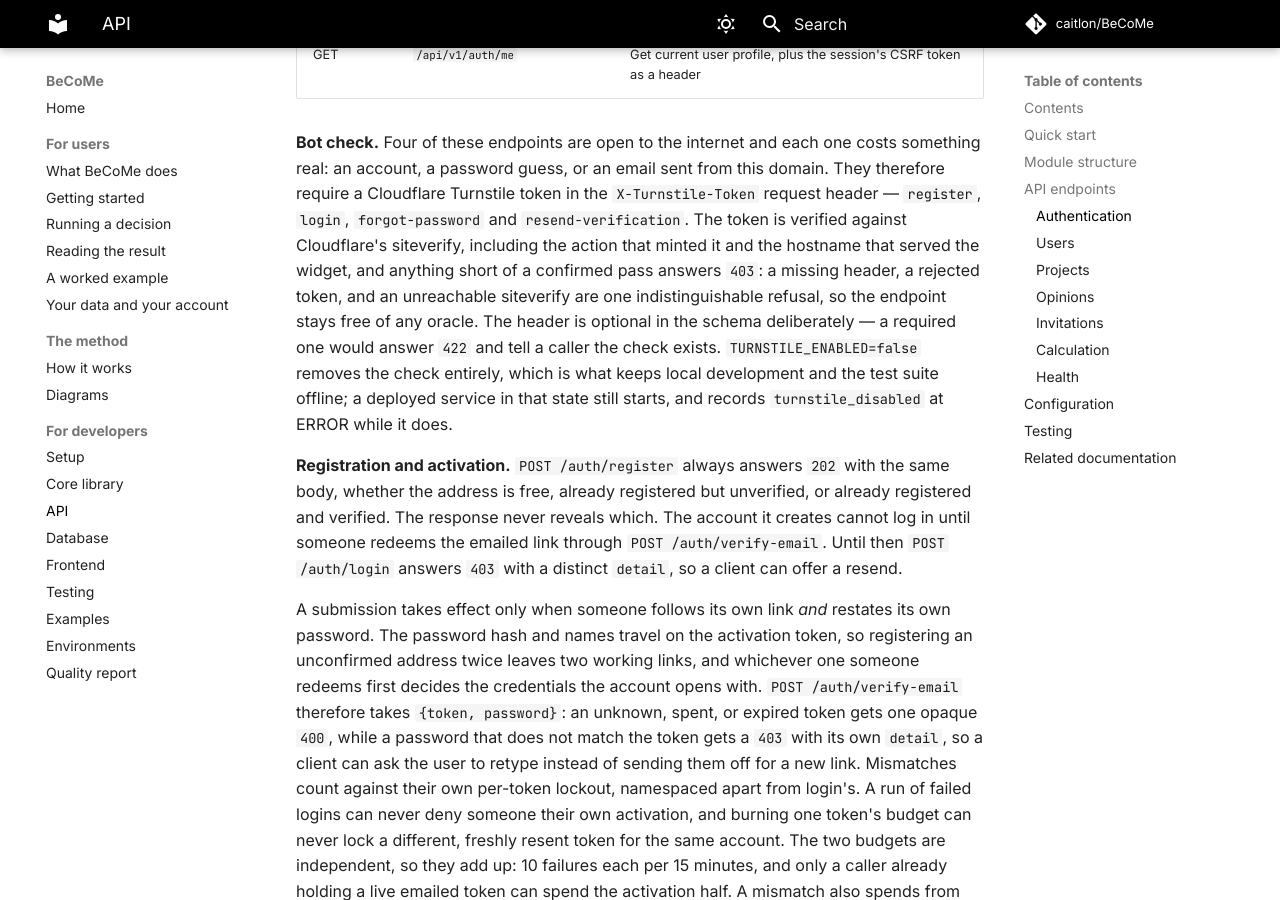
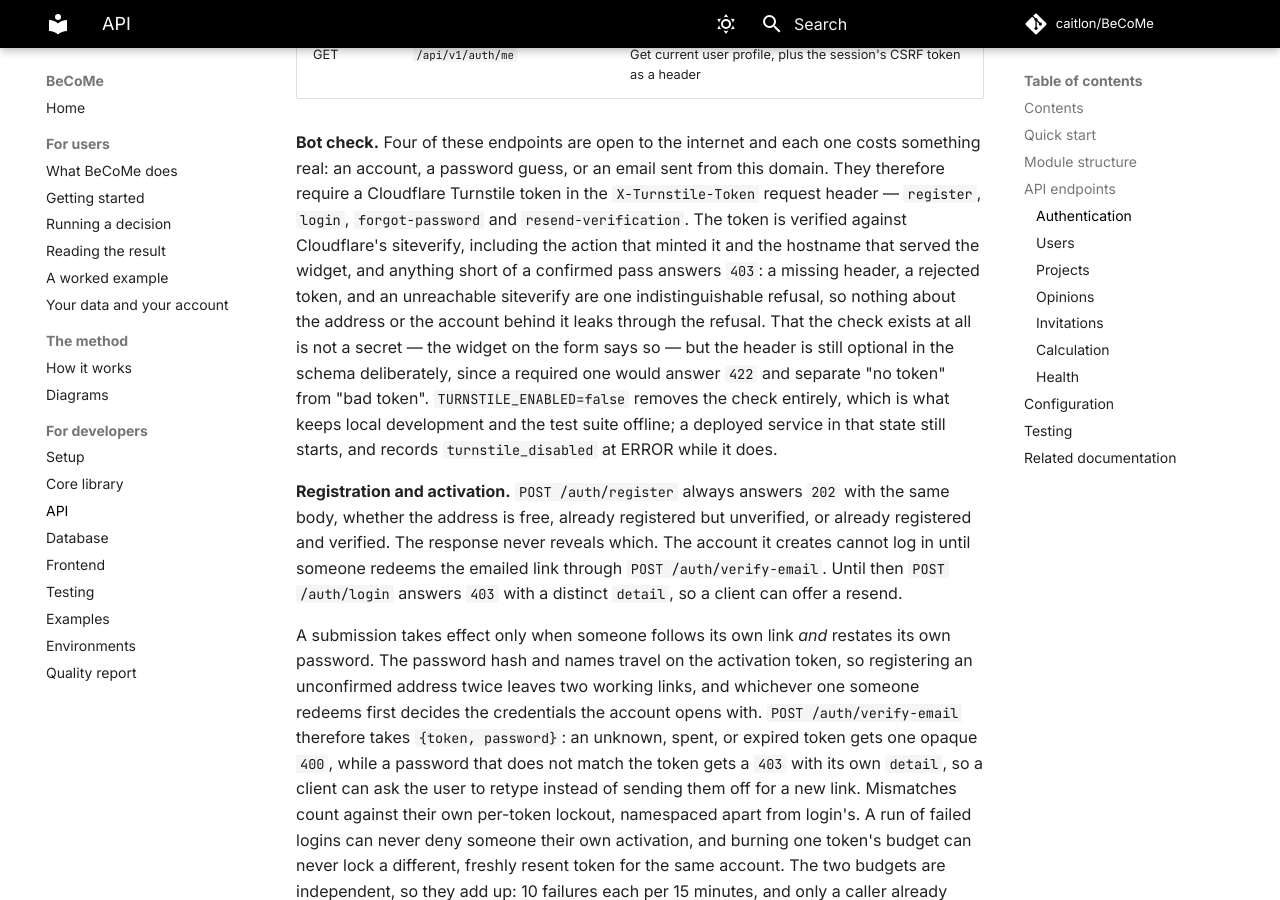
Before and after one commit to caitlon/BeCoMe, an MkDocs documentation site: the page built from docs/dev/api.md, in a window 1280 px wide and 900 px high, scrolled down 2772 px. Built offline with MkDocs 1.6.1 and Material for MkDocs 9.7.7, drawn with Linux system fonts in a browser that asks for light colours; comment, search, counter and statistics services are not loaded.

Commit message:
docs: correct what the bot check refusal does and does not hide

```diff
--- a/api/README.md
+++ b/api/README.md
@@ -116,9 +116,10 @@ a Cloudflare Turnstile token in the `X-Turnstile-Token` request header — `regi
 `forgot-password` and `resend-verification`. The token is verified against Cloudflare's
 siteverify, including the action that minted it and the hostname that served the widget, and
 anything short of a confirmed pass answers `403`: a missing header, a rejected token, and an
-unreachable siteverify are one indistinguishable refusal, so the endpoint stays free of any
-oracle. The header is optional in the schema deliberately — a required one would answer `422`
-and tell a caller the check exists. `TURNSTILE_ENABLED=false` removes the check entirely,
+unreachable siteverify are one indistinguishable refusal, so nothing about the address or the
+account behind it leaks through the refusal. That the check exists at all is not a secret — the
+widget on the form says so — but the header is still optional in the schema deliberately, since a
+required one would answer `422` and separate "no token" from "bad token". `TURNSTILE_ENABLED=false` removes the check entirely,
 which is what keeps local development and the test suite offline; a deployed service in that
 state still starts, and records `turnstile_disabled` at ERROR while it does.
 
```
